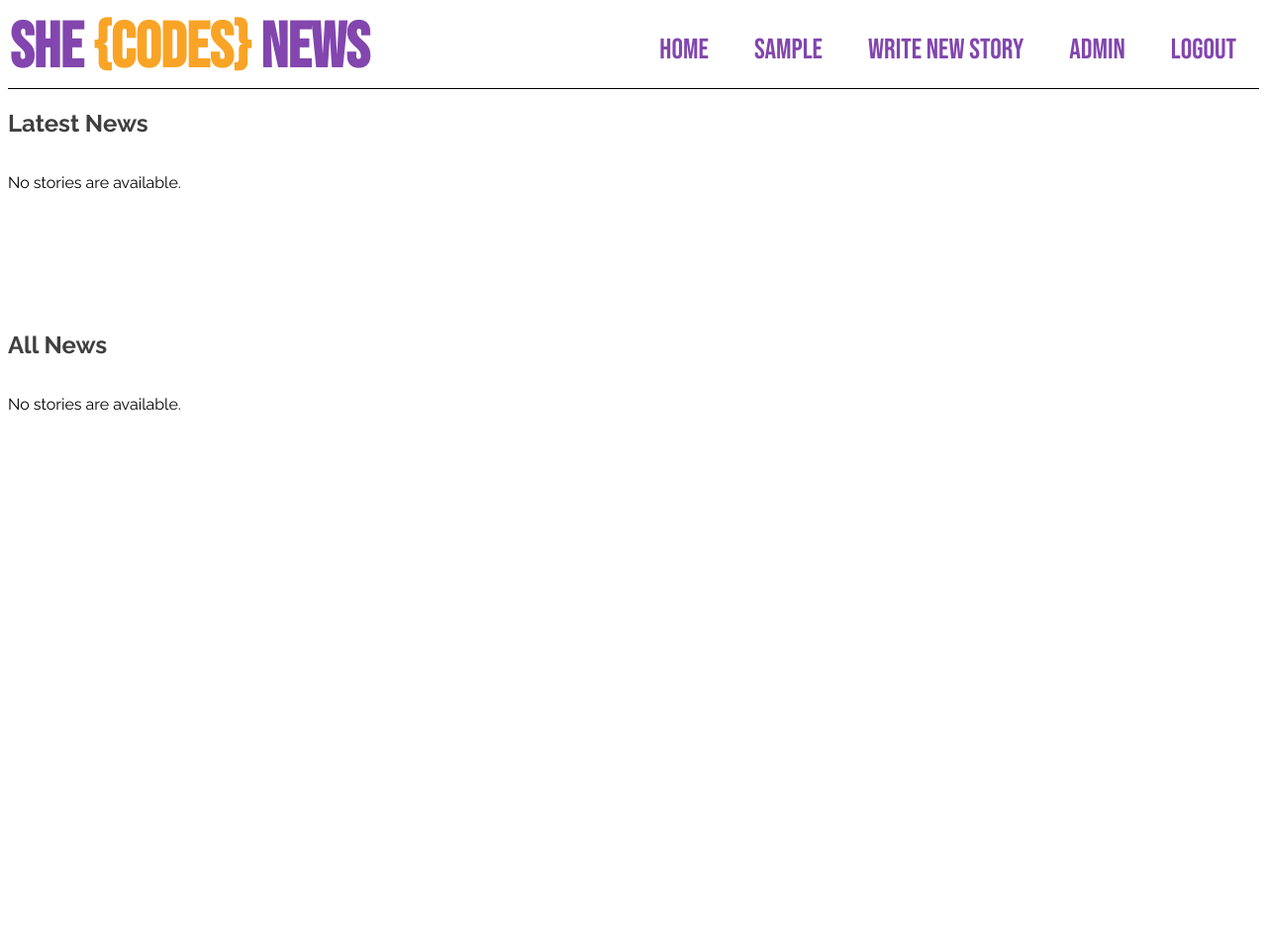
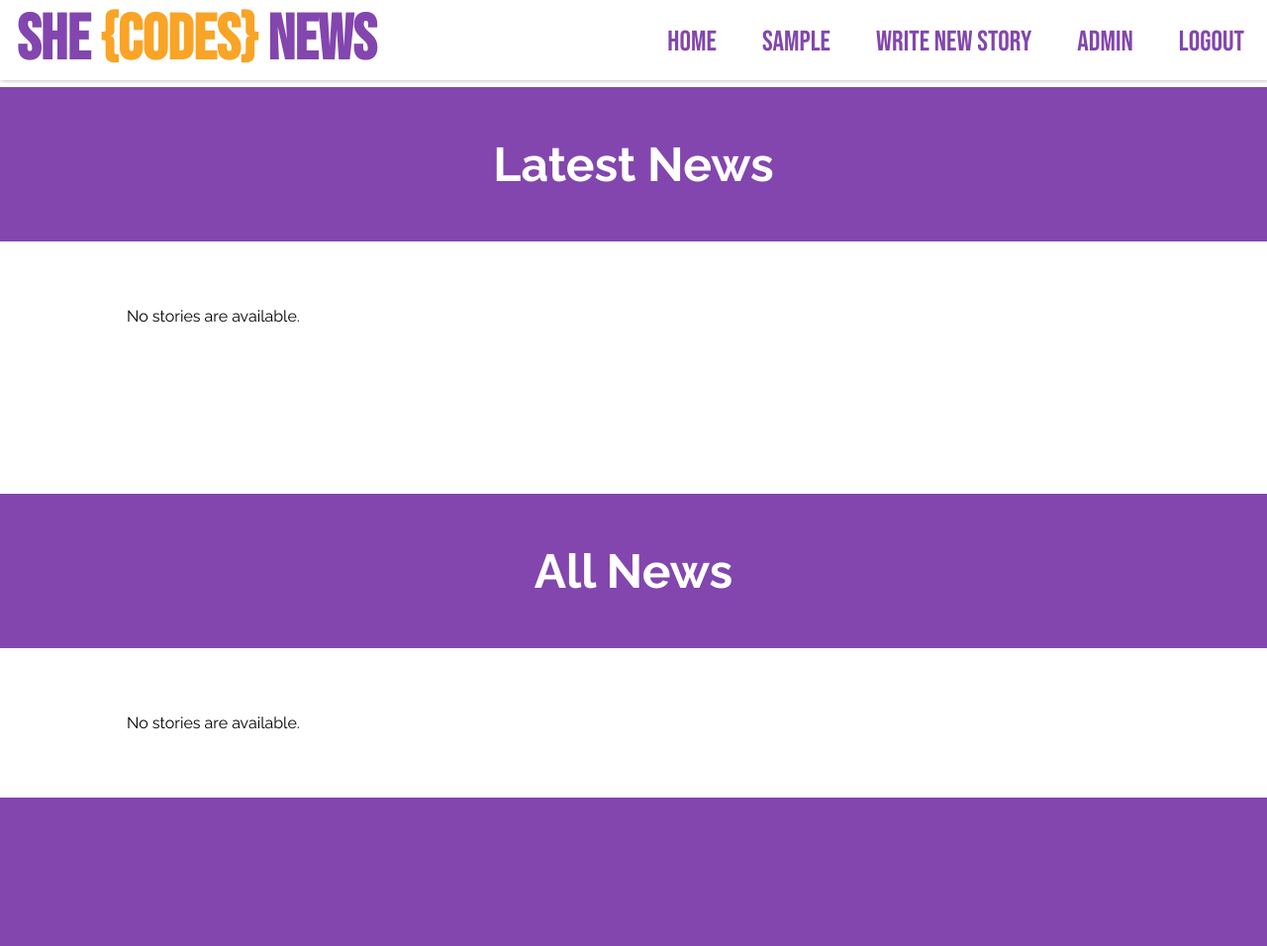
Before and after one commit to what-the-hek/she-codes-django-news-project-what-the-hek, a Django app: page /news/ in a window 1280 px wide; the page is wider, and only the part inside the window is pictured. Shown: that part at 99% size. Before the commit the page ends 415 px from the top of that part, so only its background shows below. Run offline with Django 4.2, Linux system fonts and the light colour scheme; the visitor is signed in with stand-in values (Sample User, id 1); data that the repository does not hold is empty; parts of the project's set-up code (start-up, migrations or seed data) failed here and were passed over.

Commit message:
style changes

```diff
--- a/she_codes_news/news/static/news/styles.css
+++ b/she_codes_news/news/static/news/styles.css
@@ -1,7 +1,9 @@
 .story-card {
-    margin: 2px;
-    border: 1px solid #000;
-    padding: 5px;
+    margin: 10px;
+    border: 3px solid var(--purple);
+    border-radius: 10px;
+    box-shadow: 2px 2px 5px var(--shadow);
+    padding: 10px;
 }
 
 .story-card img {
@@ -11,6 +13,7 @@
 }
 
 #latest-stories {
+    width: 80%;
     display: grid;
     grid-template-columns: 2fr 1fr;
     grid-template-rows: 1fr 1fr 1fr;
@@ -65,6 +68,7 @@
 }
 
 #all-stories {
+    width: 80%;
     display: flex;
     flex-wrap: wrap;
     justify-content: space-between;
@@ -76,6 +80,7 @@
 }
 
 #story {
+    margin-top: 38px;
     display: flex;
     flex-direction: column;
     background-color: var(--purple);
@@ -127,15 +132,16 @@
 /* ---- form ---- */
 
 .create-story {
+    margin-top: 38px;
     display: flex;
     flex-direction: column;
     align-items: center;
     /* border: solid 1px black; */
 }
 
-form {
+/* form {
     width: 30%;
-}
+} */
 
 form label {
     display: flex;
--- a/she_codes_news/news/templates/news/index.html
+++ b/she_codes_news/news/templates/news/index.html
@@ -11,7 +11,7 @@
    <!-- for user in users, include username -->
    <!-- <a href="">View stories by {{ user.username }}</a> -->
 
-   <h2>Latest News</h2>
+   <h2 class="main-h2" >Latest News</h2>
 <!-- this may need images and links -->
     <div id="latest-stories">
         {% if latest_stories %}
@@ -23,7 +23,7 @@
         {% endif %}
     </div>
 
-    <h2>All News</h2>
+    <h2 class="main-h2" >All News</h2>
     <div id="all-stories">
         {% if latest_stories %}
             {% for story in all_stories %}
--- a/she_codes_news/news/templates/news/storyCard.html
+++ b/she_codes_news/news/templates/news/storyCard.html
@@ -4,7 +4,7 @@
             <img src="{{ story.news_image }}">
             <!-- <img src="../static/news/images/placeholder-{{ position }}.jpg"> -->
         {% else %}
-            <img src="https://picsum.photos/600">
+            <img src="{{ story.news_image }}">
         {% endif %}
         <div class="story-card-text">
             <h3>{{ story.title }}</h3>
--- a/she_codes_news/static/styles.css
+++ b/she_codes_news/static/styles.css
@@ -14,17 +14,42 @@
 
 body {
     background-color: var(--white);
+    padding: 0;
+    margin: 0;
 }
 
 header {
+    position: fixed;
+    width: 100%;
+    background-color: var(--white);
     display: flex;
     align-items: center;
     justify-content: space-between;
-    border-bottom: 1px solid #000;
+    /* border-bottom: 1px solid #000; */
+    box-shadow: 1px 0 5px var(--shadow);
 }
 
-img {
+main {
+    padding-top: 38px;
+    padding-bottom: 50px;
+    display: flex;
+    flex-direction: column;
+    align-items: center;
+    justify-content: center;
+}
+
+footer {
+    width: 100%;
+    height: 150px;
+    background-color: var(--purple);
+}
+
+/* img {
     filter: grayscale(100%);
+} */
+
+header a h1 {
+    padding-left: 15px;
 }
 
 h1 {
@@ -37,6 +62,18 @@ h1 {
 
 #h1 {
     color: var(--yellow);
+}
+
+.main-h2 {
+    width: 100%;
+    padding: 50px;
+    margin: 50px;
+    text-align: center;
+    background-color: var(--purple);
+    color: var(--white);
+    font-size: 3rem;
+    /* color: var(--purple) */
+    /* font-family: "Bebas Neue"; */
 }
 
 h2 {
@@ -188,6 +225,10 @@ button:hover {
     border: 3px solid var(--white);
 }
 
+#login-form {
+    margin-top: 38px;
+}
+
 /* ---- end form ---- */
 
 .prof_image {
@@ -203,7 +244,7 @@ button:hover {
     object-fit: contain;
     border-radius: 50px;
 }
-
+/*
 img:hover {
     filter: none;
-}
+} */
--- a/she_codes_news/templates/base.html
+++ b/she_codes_news/templates/base.html
@@ -21,7 +21,10 @@
             <!-- include nav here -->
             {% include './nav.html' %}
         </header>
+        <main>
         {% block content %}{% endblock %}
         <!-- content blocks here -->
+        </main>
+        <footer></footer>
     </body>
 </html>
--- a/she_codes_news/users/templates/registration/login.html
+++ b/she_codes_news/users/templates/registration/login.html
@@ -1,7 +1,7 @@
 {% extends 'base.html' %}
 
 {% block content %}
-<section>
+<section id="login-form">
 	<h2 class="form-h2">Log in</h2>
 	<form method="post">
 		{% csrf_token %}
--- a/she_codes_news/users/templates/users/createAccount.html
+++ b/she_codes_news/users/templates/users/createAccount.html
@@ -1,7 +1,7 @@
 {% extends 'base.html' %}
 
 {% block content %}
-<section>
+<section id="login-form">
 <h2 class="form-h2">Create Account</h2>
 <form method="post">
     <!-- csrf token is a security feature to prevent people stealing your credentials -->
```
